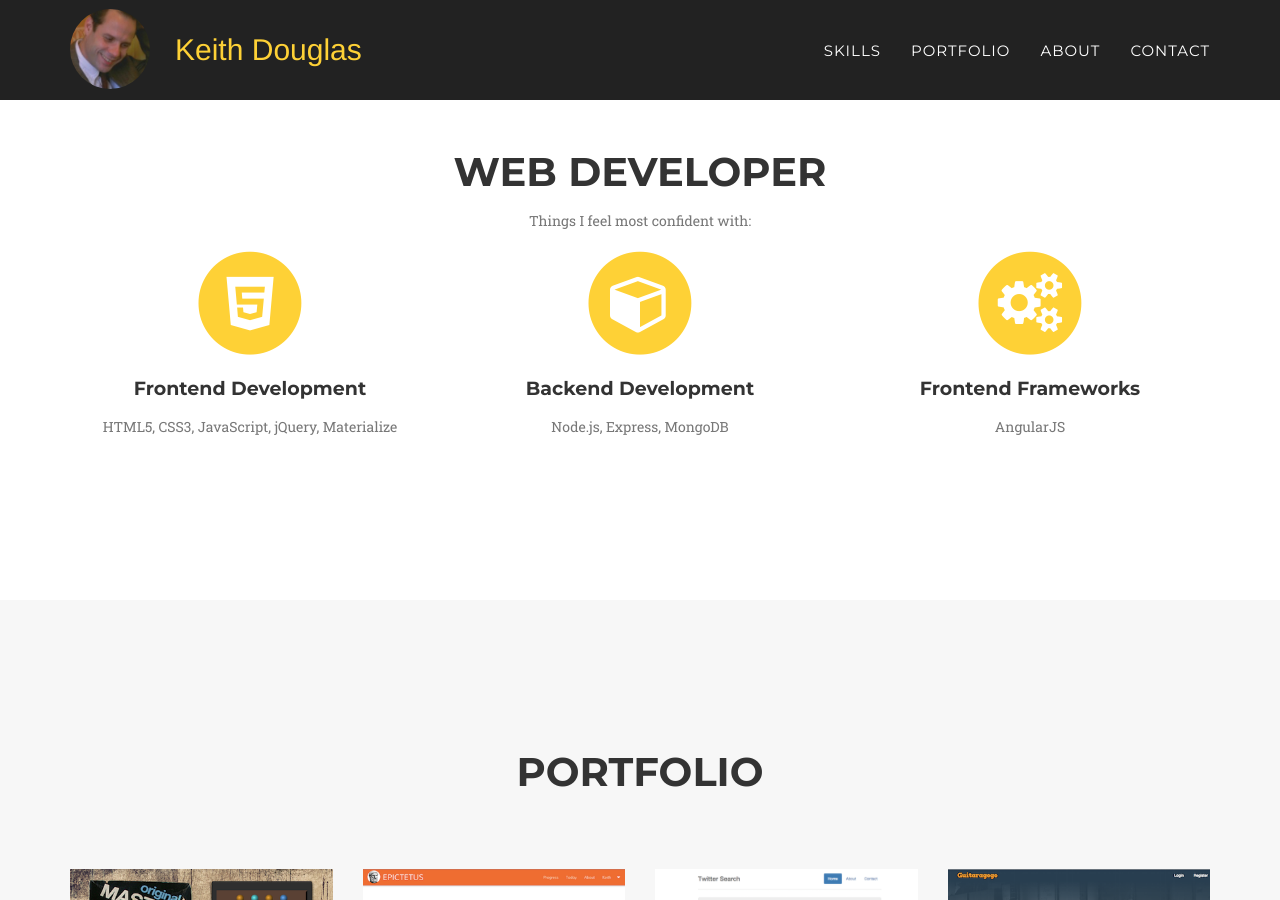
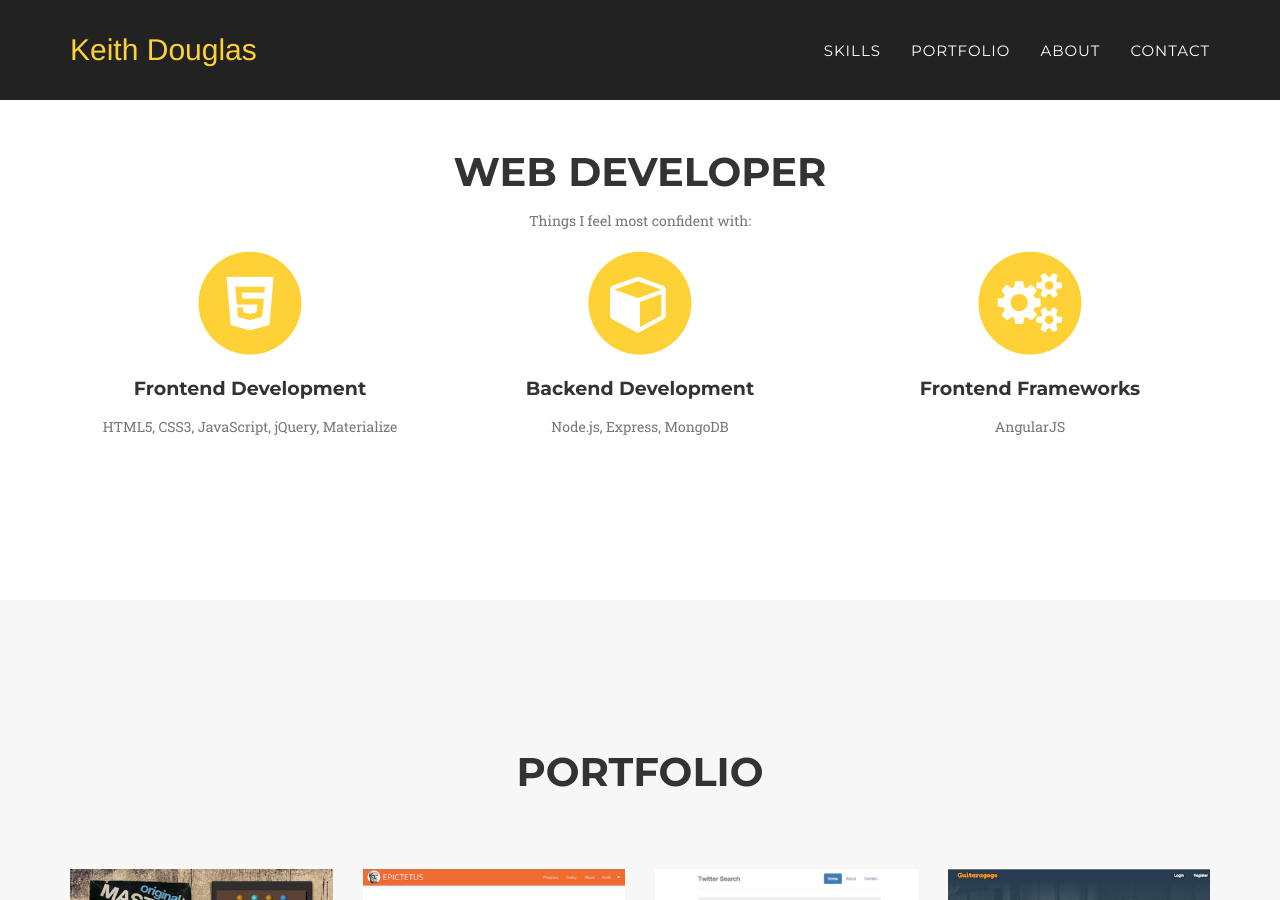
Before and after one commit to keithdhd/keithdhd-.github.io, a Jekyll site: the page built from index.html, in a window 1280 px wide and 900 px high. Built offline with Jekyll 4.4.1, drawn with Linux system fonts in a browser that asks for light colours; some web fonts are replaced.

Commit message:
remove header image

```diff
--- a/_includes/header.html
+++ b/_includes/header.html
@@ -10,9 +10,6 @@
                     <span class="icon-bar"></span>
                     <span class="icon-bar"></span>
                 </button>
-                <a class="navbar-brand page-scroll" href="#page-top">
-                    <img alt='Keith Douglas image' src='./img/keith-douglas.jpg'/>
-                </a>
                 <a class="navbar-brand page-scroll" href="#page-top">
                     {{site.title}}
                 </a>
```
